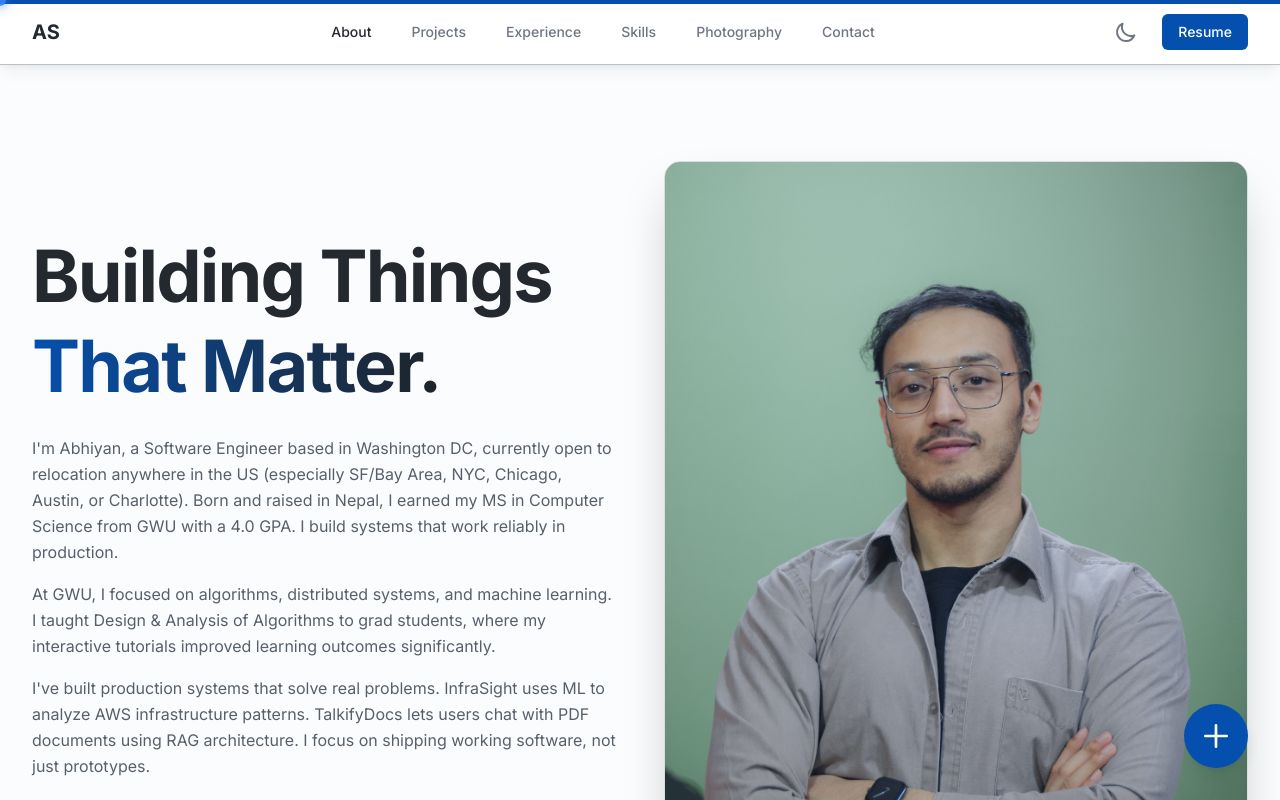
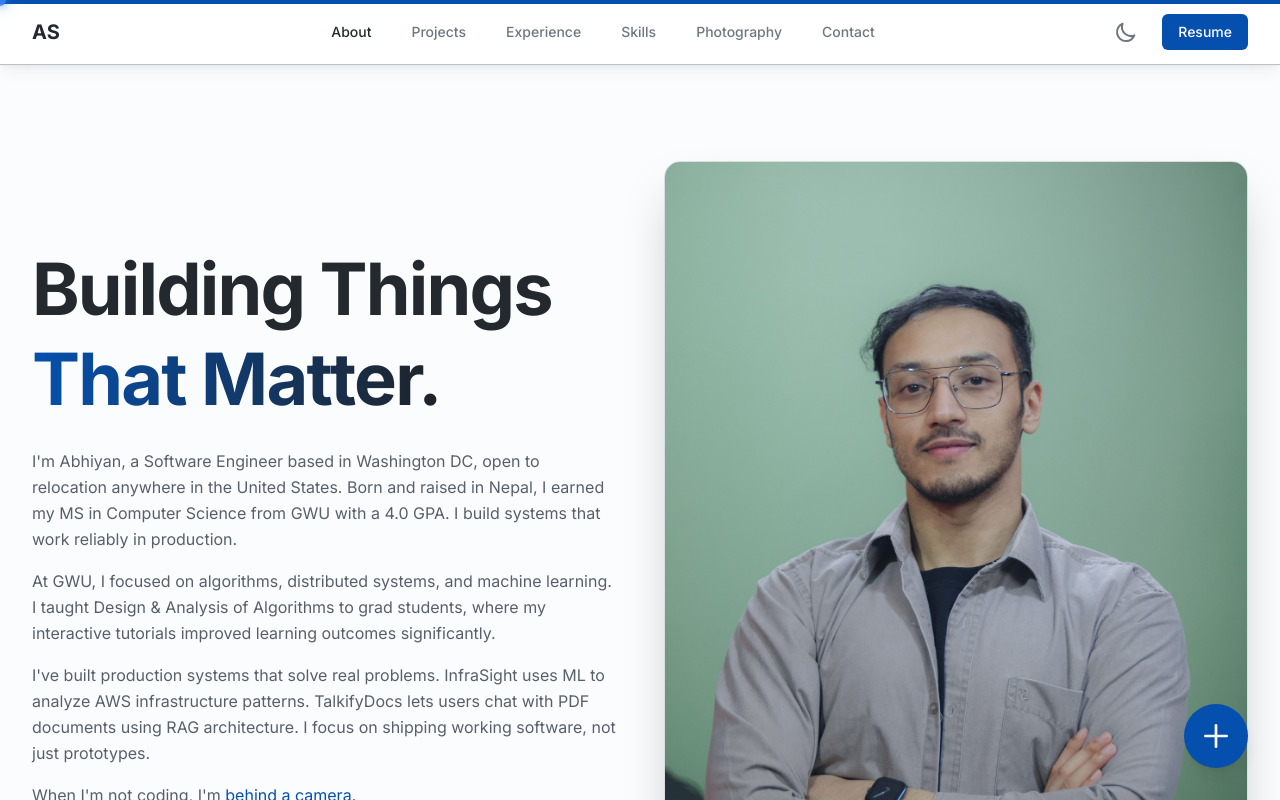
Before and after one commit to aabhiyann/portfolio-abhiyan, a React (Vite) app: page /about in a window 1280 px wide. Shown: the top 800 px of the page. Built offline with nearby package versions, Linux system fonts and the light colour scheme.

Commit message:
style(content): refine relocation text for professionalism
- Removed explicit list of cities from About page text
- Kept 'Open to relocation anywhere in the United States'
- Specific cities remain in SEO metadata only

```diff
--- a/src/pages/About.tsx
+++ b/src/pages/About.tsx
@@ -57,8 +57,7 @@ function About() {
                 <div className="space-y-4 text-text-secondary leading-relaxed">
                   <p>
                     I'm Abhiyan, a Software Engineer based in Washington DC,
-                    currently open to relocation anywhere in the US (especially
-                    SF/Bay Area, NYC, Chicago, Austin, or Charlotte). Born and
+                    open to relocation anywhere in the United States. Born and
                     raised in Nepal, I earned my MS in Computer Science from GWU
                     with a 4.0 GPA. I build systems that work reliably in
                     production.
```
